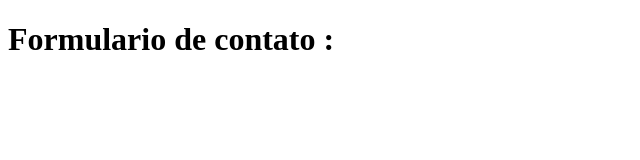
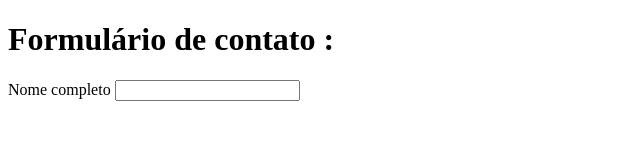
Before and after one commit to leandroviniciusdeazevedo/aprendendo-git, a plain HTML site: page index.html in a window 1280 px wide. Shown: the whole page, without its empty margins (0-640 px from the left). Drawn offline with Linux system fonts and the light colour scheme.

Commit message:
adicionado input de nome completo

```diff
--- a/index.html
+++ b/index.html
@@ -1,12 +1,17 @@
 <!DOCTYPE html>
 <html>
 	<head>
-		<meta charset="utf-8" />
-		<title>Formulario</title>
+		<meta charset="utf-8">
+		<title>Formulário</title>
 	</head>
 	<body>
 		<div>
-			<h1>Formulario de contato :</h1>
+			<h1>Formulário de contato :</h1>
+			<label>
+				<span>Nome completo</span>
+				<input type="text" class="input_text" name="nome" id="name"/>
+
+			</label>
 		</div>
 	</body>
 </html>
```
